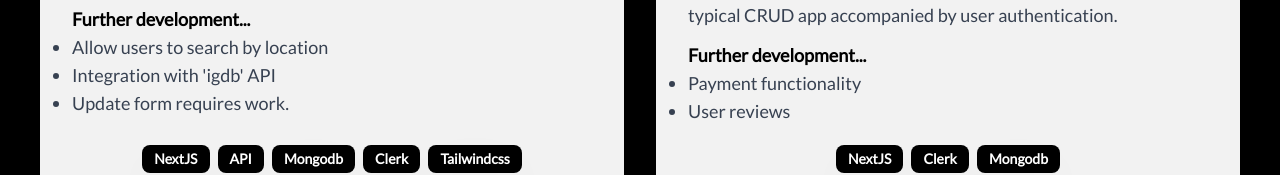
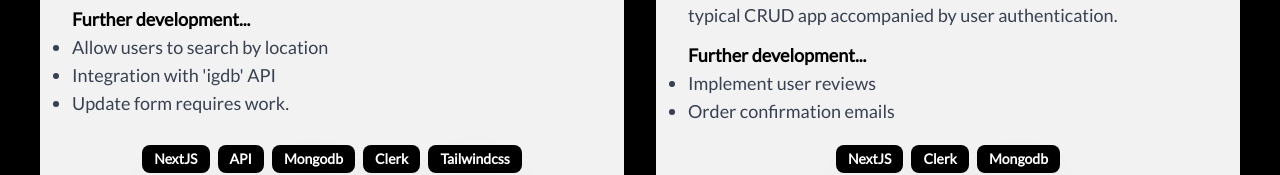
Before and after one commit to Folka2134/folka-portfolio, a React (Vite) app: page / in a window 1280 px wide. Shown: the part 2527-2702 px from the top of the page. Built offline with nearby package versions, Linux system fonts and the light colour scheme.

Commit message:
updated project improvements

```diff
--- a/src/assets/data/projects.ts
+++ b/src/assets/data/projects.ts
@@ -63,7 +63,7 @@ export const projectData = [
       "A car rental service that allows users to rent cars for a specific period of time.",
     functionality:
       "This site allows users to view and rent cars listed by other users. A typical CRUD app accompanied by user authentication.",
-    improvements: ["Payment functionality", "User reviews"],
+    improvements: ["Implement user reviews", "Order confirmation emails"],
     tags: ["NextJS", "Clerk", "Mongodb"],
     liveUrl: "https://folka-cars.vercel.app/",
     githubUrl: "https://github.com/Folka2134/folka-cars",
```
